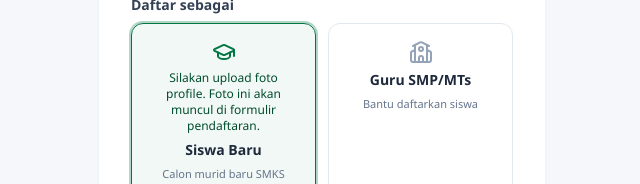
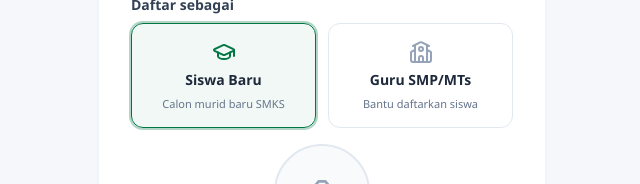
Before and after one commit to lukmanhasyim-ship-it/SPMB, a React (Vite) app in the folder spmb-frontend/: page /register in a window 1280 px wide. Shown: the part 256-440 px from the top of the page, without its empty margins (318-958 px from the left). Built offline with nearby package versions, Linux system fonts and the light colour scheme; no server answers.

Commit message:
fix: remove redundant photo upload instruction from RegisterPage component

```diff
--- a/spmb-frontend/src/pages/login/RegisterPage.tsx
+++ b/spmb-frontend/src/pages/login/RegisterPage.tsx
@@ -130,9 +130,6 @@ export default function RegisterPage() {
                   }`}
               >
                 <GraduationCap className={`w-6 h-6 ${peran === 'siswa' ? 'text-brand-green' : 'text-slate-400'}`} />
-              <p className="text-xs text-brand-green-dark text-center">
-                Silakan upload foto profile. Foto ini akan muncul di formulir pendaftaran.
-              </p>
                 <span className="text-sm font-bold text-slate-800">Siswa Baru</span>
                 <span className="text-[11px] text-slate-500 leading-snug">Calon murid baru SMKS</span>
               </button>
```
